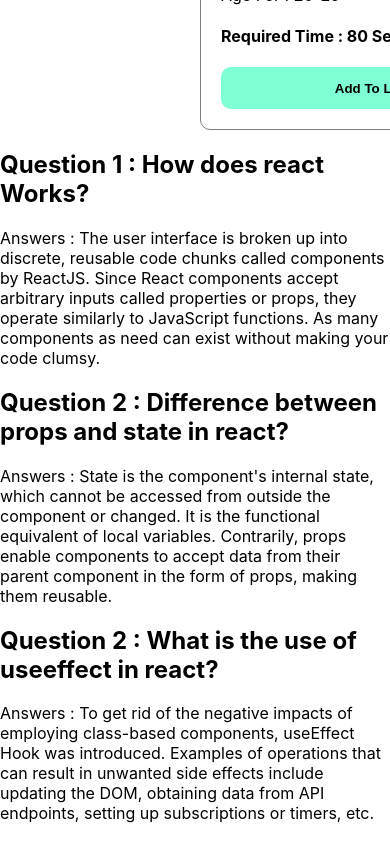
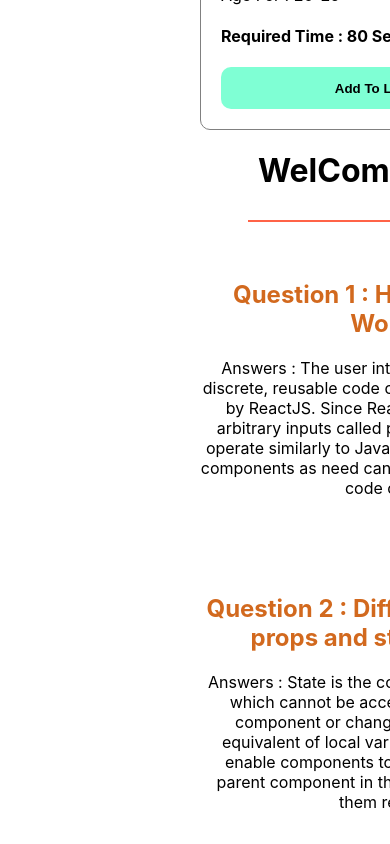
Before and after one commit to arifjahan88/react-reading-club, a React (Create React App) app: page / in a window 390 px wide. Shown: the part 3660-4504 px from the top of the page. Built offline with nearby package versions, Linux system fonts and the light colour scheme.

Commit message:
after all done

```diff
--- a/src/Components/Blogs/Blogs.css
+++ b/src/Components/Blogs/Blogs.css
@@ -0,0 +1,35 @@
+.blog{
+    margin: 10px;
+    padding: 20px;
+    width: 50%;
+    text-align: center;
+}
+.blog-container{
+    display: flex;
+    flex-direction: column;
+    align-items: center;
+    justify-items: center;
+
+}
+.blog-container hr{
+    border: 1px solid tomato;
+    width: 75%;
+}
+.blog-container h2{
+    color: chocolate;
+}
+
+@media screen and (max-width:768px) {
+    .blog-container{
+        display: grid;
+        grid-template-columns: repeat(1, 1fr);
+        padding-left: 200px;
+        width: 100%;
+    }
+    .blog{
+        margin: 10px;
+        padding: 20px;
+        width: 100%;
+        text-align: center;
+    }
+}
--- a/src/Components/Blogs/Blogs.js
+++ b/src/Components/Blogs/Blogs.js
@@ -4,7 +4,9 @@
 const Blogs = () => {
   return (
     <div className="blog-container">
-      <div>
+      <h1>WelCome To Blog</h1>
+      <hr />
+      <div className="blog">
         <h2>Question 1 : How does react Works?</h2>
         <p>
           Answers : The user interface is broken up into discrete, reusable code
@@ -14,7 +16,7 @@
           making your code clumsy.
         </p>
       </div>
-      <div>
+      <div className="blog">
         <h2>Question 2 : Difference between props and state in react?</h2>
         <p>
           Answers : State is the component's internal state, which cannot be
@@ -24,8 +26,8 @@
           them reusable.
         </p>
       </div>
-      <div>
-        <h2>Question 2 : What is the use of useeffect in react?</h2>
+      <div className="blog">
+        <h2>Question 3 : What is the use of useeffect in react?</h2>
         <p>
           Answers : To get rid of the negative impacts of employing class-based
           components, useEffect Hook was introduced. Examples of operations that
```
